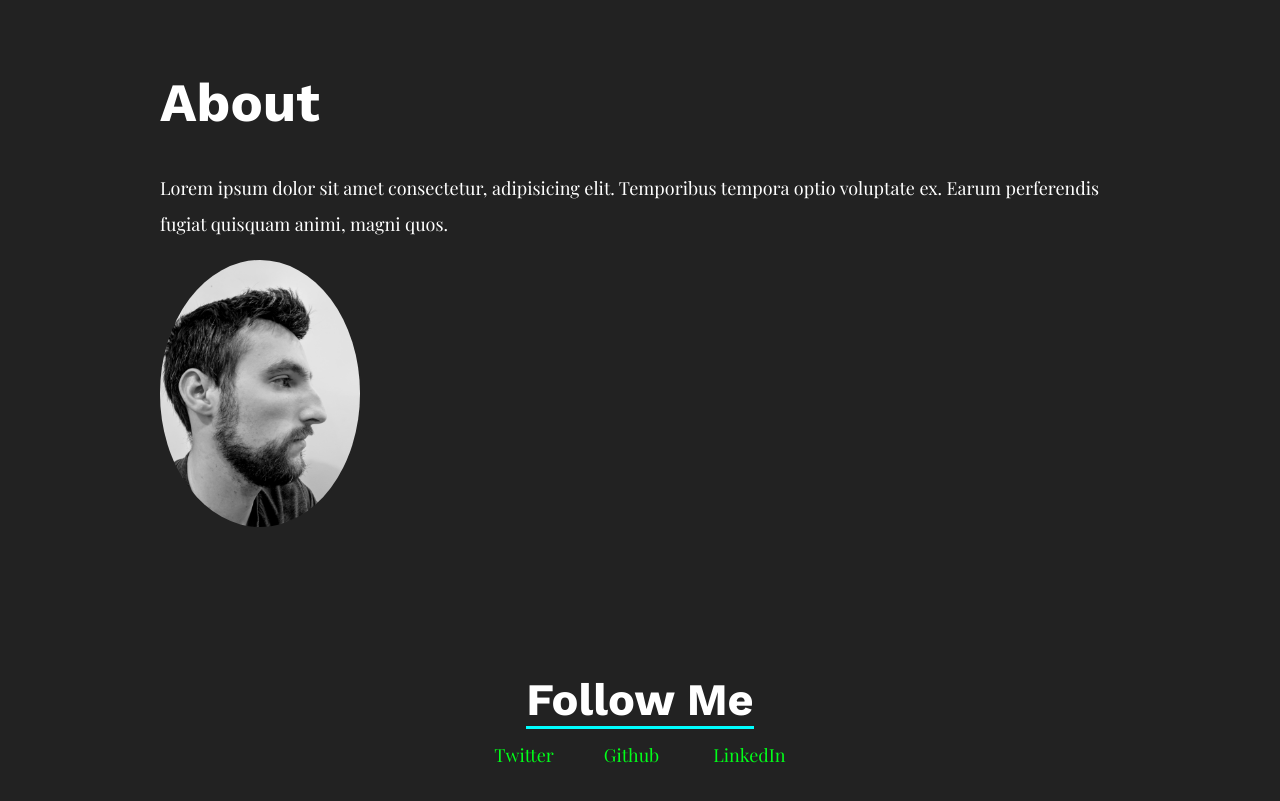
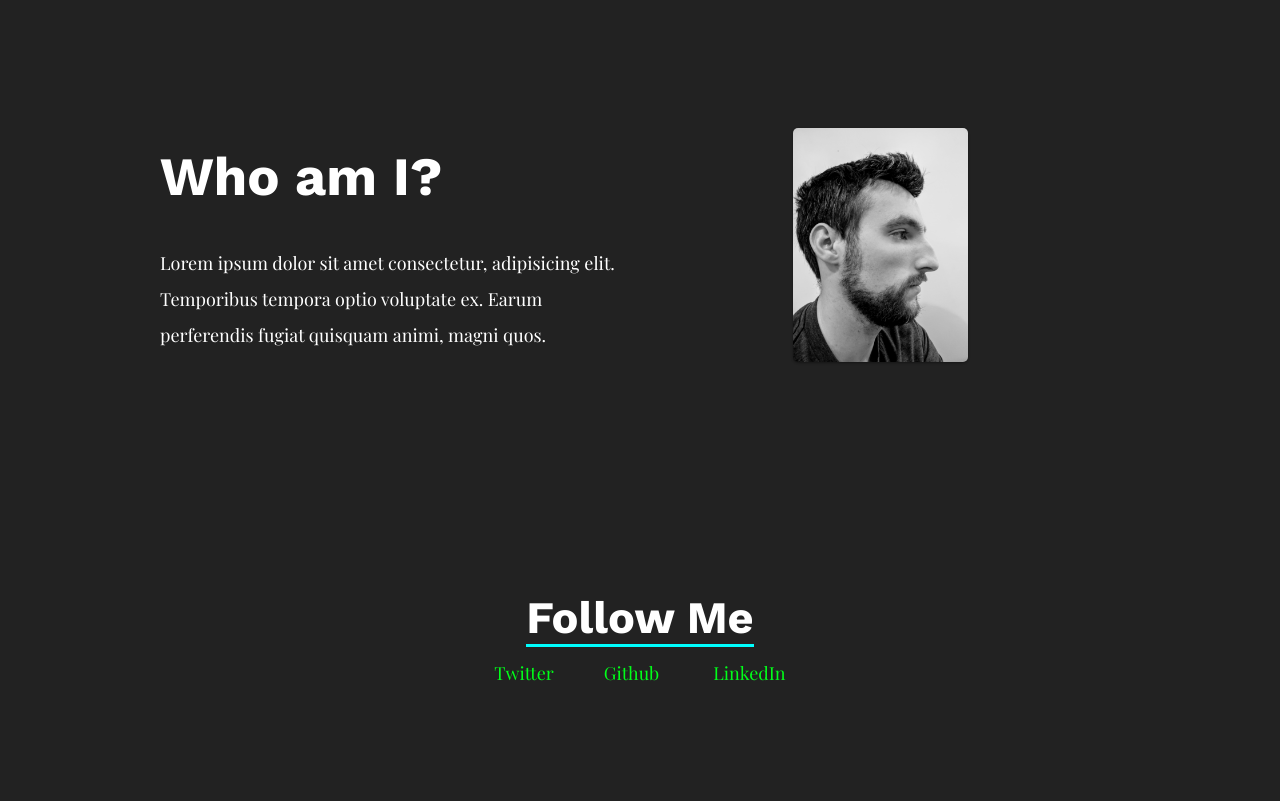
Before and after one commit to wdluft/personal-portfolio-gatsby, a Gatsby site: page /about in a window 1280 px wide. Shown: the part 55-856 px from the top of the page. After the commit the page ends 800 px from the top, so only its background shows below. Built offline with nearby package versions, Linux system fonts and the light colour scheme; Gatsby itself is replaced by a stand-in of ours; a web font is replaced by a local one.

Commit message:
Removed heading from about page. Added heading to aboutIntro component and styled the image

```diff
--- a/src/components/aboutIntro.js
+++ b/src/components/aboutIntro.js
@@ -6,6 +6,8 @@ import styled from 'styled-components'
 const AboutIntro = () => {
   return (
     <AboutIntroWrapper>
+      <h1>Who am I?</h1>
+      <img src={headshot} alt="Will Luft" />
       <div className="aboutP">
         <p>
           Lorem ipsum dolor sit amet consectetur, adipisicing elit. Temporibus
@@ -13,7 +15,6 @@ const AboutIntro = () => {
           magni quos.
         </p>
       </div>
-      <img src={headshot} alt="Will Luft" />
     </AboutIntroWrapper>
   )
 }
@@ -21,8 +22,18 @@ const AboutIntro = () => {
 export default AboutIntro
 
 const AboutIntroWrapper = styled.div`
+  display: grid;
+  grid-template-columns: 1fr 1fr;
+  align-items: center;
+  justify-content: center;
+
   img {
-    width: 200px;
-    border-radius: 50%;
+    width: 175px;
+    border-radius: 5px;
+    grid-column: 2/3;
+    grid-row: 1/3;
+    align-self: center;
+    margin: auto;
+    box-shadow: var(--elevation-1);
   }
 `
--- a/src/pages/about.js
+++ b/src/pages/about.js
@@ -10,7 +10,6 @@ const AboutPage = () => (
     <Layout>
       <SEO title="About" />
       <AboutWrapper className="aboutDiv">
-        <h1>About</h1>
         <AboutIntro />
       </AboutWrapper>
     </Layout>
```
